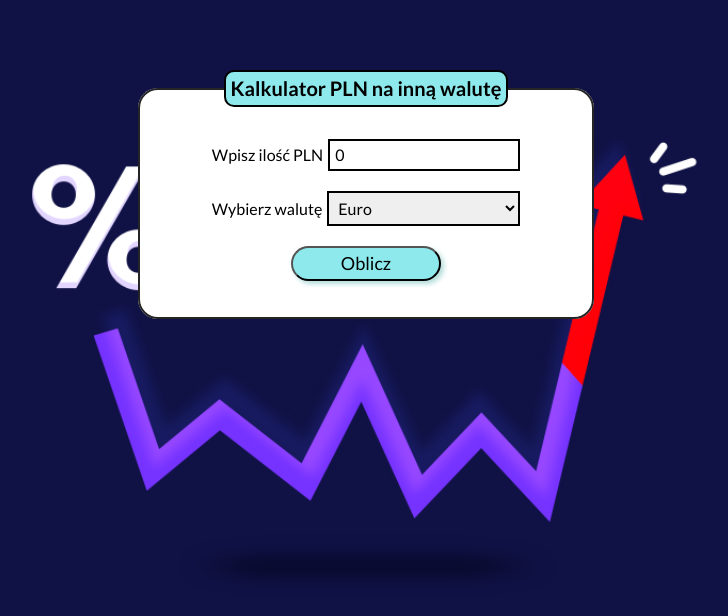
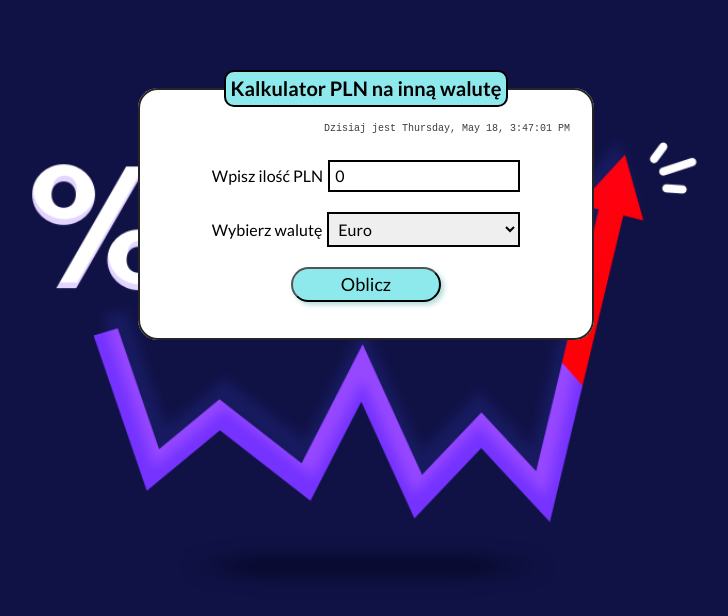
Before and after one commit to P-Michalski/currency-converter-react, a React (Create React App) app: page / in a window 1280 px wide. Shown: the top 616 px of the page, without its empty margins (274-1002 px from the left). Built offline with nearby package versions, Linux system fonts and the light colour scheme.

Commit message:
Clock added

```diff
--- /dev/null
+++ b/src/Clock/index.js
@@ -0,0 +1,13 @@
+import "./style.css";
+
+const Clock = ({ time }) => (
+    <p className="form__clock">
+        Dzisiaj jest {time.toLocaleDateString(
+            undefined, {month: "long", weekday: "long", day: "numeric"}
+        )},
+        {" "}
+        {time.toLocaleTimeString()}
+    </p>
+);
+
+export default Clock;
--- /dev/null
+++ b/src/Clock/style.css
@@ -0,0 +1,7 @@
+.form__clock {
+    text-align: right;
+    font-family: monospace;
+    font-size: 10px;
+    margin-right: 10px;
+    color: #3c3c3c;
+}
--- a/src/Form/index.js
+++ b/src/Form/index.js
@@ -1,11 +1,23 @@
 import "./style.css";
 import currencies from "../currencies/currencies";
-import { useState } from "react";
+import { useEffect, useState } from "react";
 import Result from "../Result";
+import Clock from "../Clock";
 
 const Form = ({ calculateResult, result }) => {
     const [amount, setAmount] = useState(0);
     const [currency, setCurrency] = useState(currencies[0].name);
+    const [time, setTime] = useState(new Date());
+
+    useEffect(() => {
+        const intervalId = setInterval(() => {
+            setTime(time => new Date());
+        }, 1000);
+
+        return () => {
+            clearInterval(intervalId);
+        };
+    }, []);
 
     const onFormSubmit = (event) => {
         event.preventDefault();
@@ -17,6 +29,7 @@ const Form = ({ calculateResult, result }) => {
             <form className="form" onSubmit={onFormSubmit}>
                 <fieldset className="form__fieldset">
                     <legend className="form__legend">Kalkulator PLN na inną walutę</legend>
+                    <Clock time={time}/>
                     <ul className="form__list">
                         <li className="form__listItem">
                             <label>Wpisz ilość PLN</label>
```
